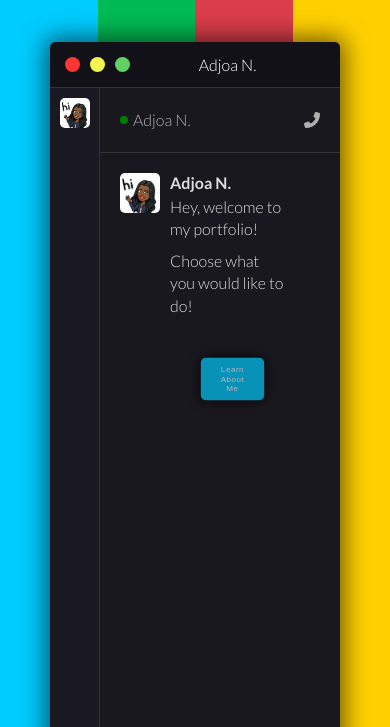
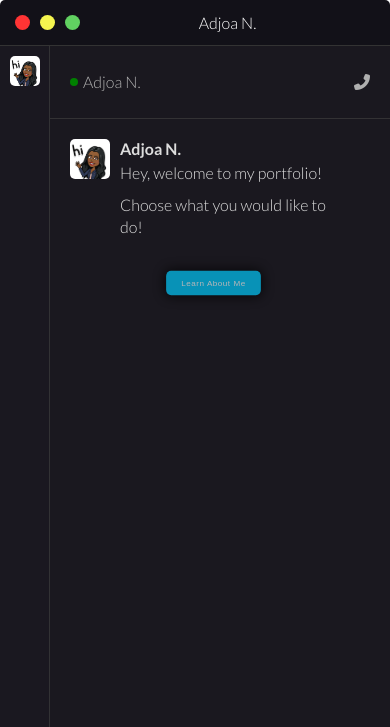
Before and after one commit to AANtoso/Portfolio, a website: page index.html in a window 390 px wide. Shown: the top 727 px of the page. Drawn offline with nearby package versions, Linux system fonts and the light colour scheme.

Commit message:
added styling forf mobile

```diff
--- a/public/css/index.scss
+++ b/public/css/index.scss
@@ -320,3 +320,25 @@ body {
         }
     }
 }
+
+@media only screen and (max-width: 700px) {
+    body {
+        div.bg {
+            display: none;
+        }
+        div.wrapper {
+            height: 100vh;
+            padding: 0;
+            div.content-wrapper {
+                height: 100%;
+                width: 100%;
+                border-radius: none;
+                margin: 0 auto;
+                box-shadow: none;
+                div.main-body {
+                    height: 100vh;
+                }
+            }
+        }
+    }
+}
```
Also changed, not shown: public/css/index.css, 1 other file.
